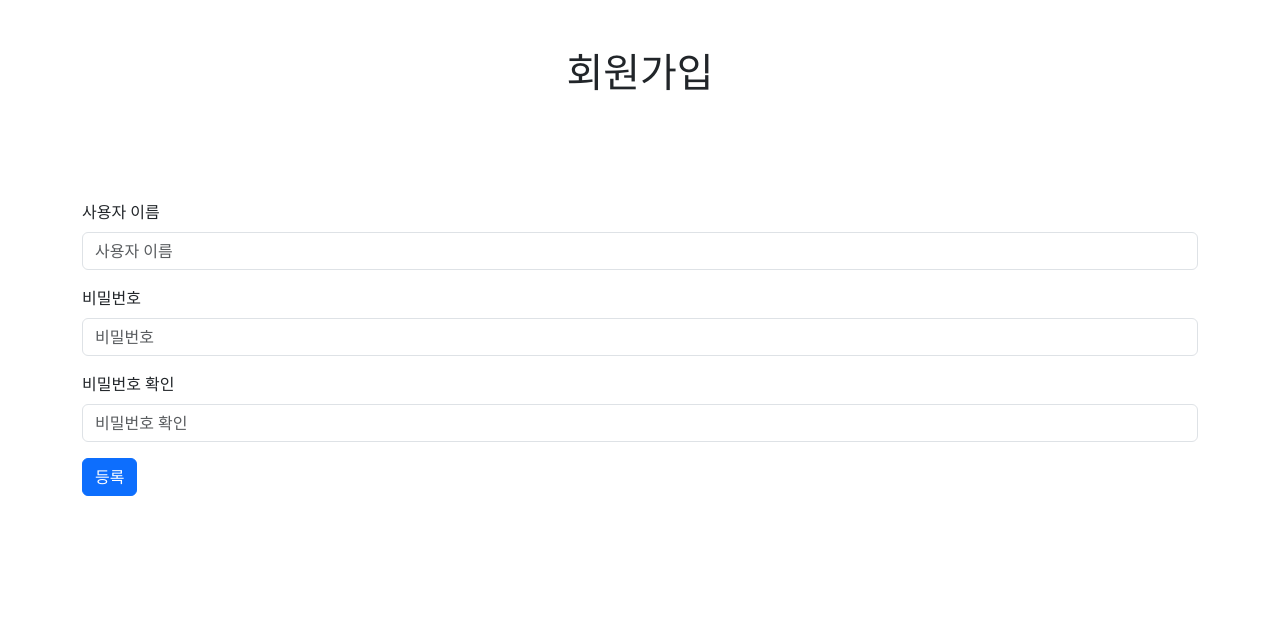
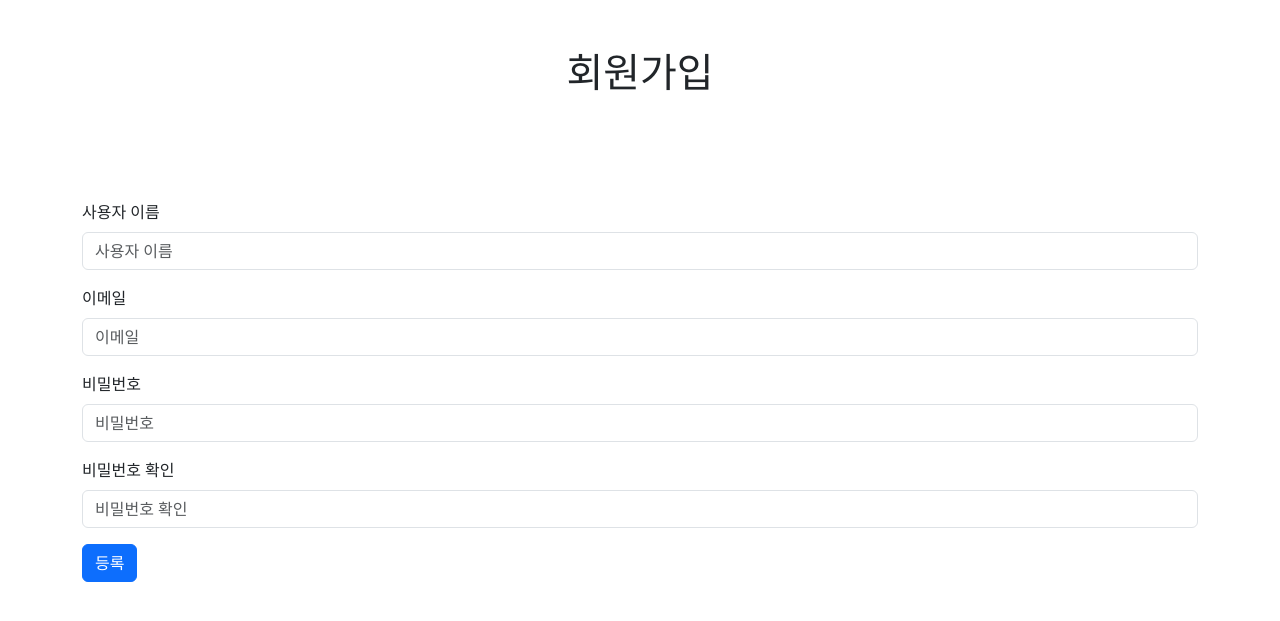
Before and after one commit to gabang2/Django, a Django app: page /user/register/ in a window 1280 px wide. Shown: the top 621 px of the page. Run offline with Django 4.2, Linux system fonts and the light colour scheme.

Commit message:
email Field 추가하기

```diff
--- a/Django_Basic/user/admin.py
+++ b/Django_Basic/user/admin.py
@@ -5,7 +5,7 @@ from user.models import FcUser
 
 
 class FcUserAdmin(admin.ModelAdmin):
-    list_display = ('user_name', 'password')
+    list_display = ('user_name','user_email', 'password')
 
 
 admin.site.register(FcUser, FcUserAdmin)
--- a/Django_Basic/user/models.py
+++ b/Django_Basic/user/models.py
@@ -4,6 +4,7 @@ from django.db import models
 # Create your models here.
 class FcUser(models.Model):
     user_name = models.CharField(max_length=32, verbose_name="사용자 이름")
+    user_email = models.CharField(max_length=128, verbose_name="사용자 이메일")
     password = models.CharField(max_length=64, verbose_name="비밀번호")
     registered_dttm = models.DateTimeField(auto_now_add=True, verbose_name="등록 시간")
 
--- a/Django_Basic/user/templates/user/register.html
+++ b/Django_Basic/user/templates/user/register.html
@@ -37,6 +37,10 @@
                 <input type="text" class="form-control" id="user_name" placeholder="사용자 이름" name="user_name">
               </div>
               <div class="mb-3">
+                <label for="user_email" class="form-label">이메일</label>
+                <input type="email" class="form-control" id="user_email" placeholder="이메일" name="user_email">
+              </div>
+              <div class="mb-3">
                 <label for="password" class="form-label">비밀번호</label>
                 <input type="password" class="form-control" id="password" placeholder="비밀번호" name="password">
               </div>
--- a/Django_Basic/user/views.py
+++ b/Django_Basic/user/views.py
@@ -1,3 +1,5 @@
+import re
+
 from django.contrib.auth.hashers import make_password
 from django.http import HttpResponse
 from django.shortcuts import render
@@ -8,17 +10,21 @@ from user.models import FcUser
 
 def register(request):
     res_data = {}
+    email_regex = re.compile('^[a-zA-Z0-9+-\_.]+@[a-zA-Z0-9-]+\.[a-zA-Z0-9-.]+$')
     # 1. url로 들어올 때
     if request.method == 'GET':
         return render(request, 'user/register.html')
     # 2. submit(등록)버튼을 눌러서 들어올 때
     elif request.method == 'POST':
         user_name = request.POST.get('user_name', None)  # 에러가 나지 않도록 기본 값 설정해주기 => None은 논리적으로 False임
+        user_email = request.POST.get('user_email', None)
         password = request.POST.get('password', None)
         re_password = request.POST.get('re_password', None)
 
-        if not (user_name and password and re_password):
+        if not (user_name and password and re_password and user_email):
             res_data['error'] = "모든 값을 입력 바랍니다."
+        elif not email_regex.match(user_email):
+            res_data['error'] = "이메일 형식의 예시는 다음과 같습니다. ex)offbeat1020@naver.com"
         elif password != re_password:
             res_data['error'] = "비밀번호가 다릅니다."
         else:
```
Also changed, not shown: Django_Basic/db.sqlite3, Django_Basic/user/migrations/0003_alter_fcuser_options_fcuser_user_email.py (added).
